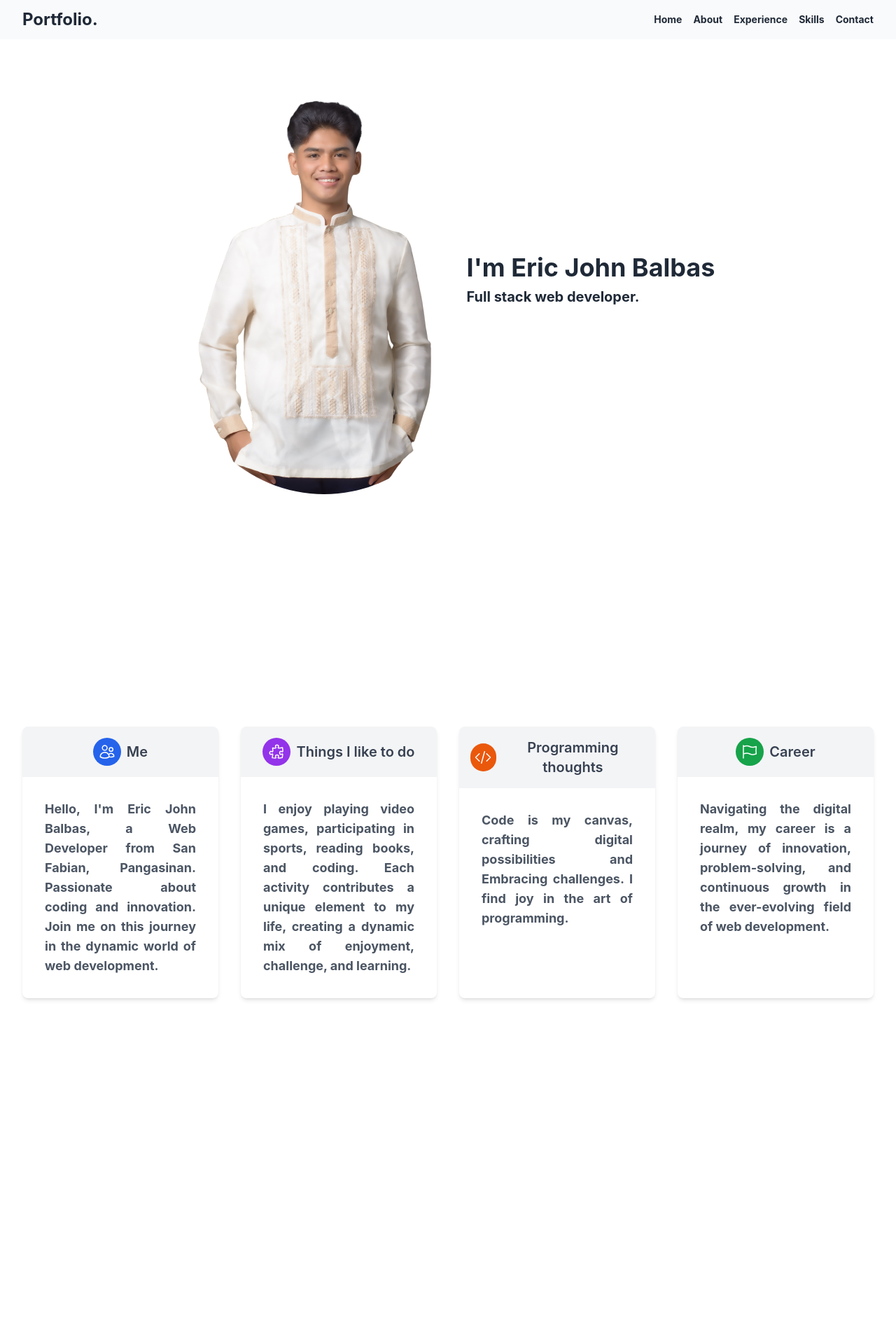
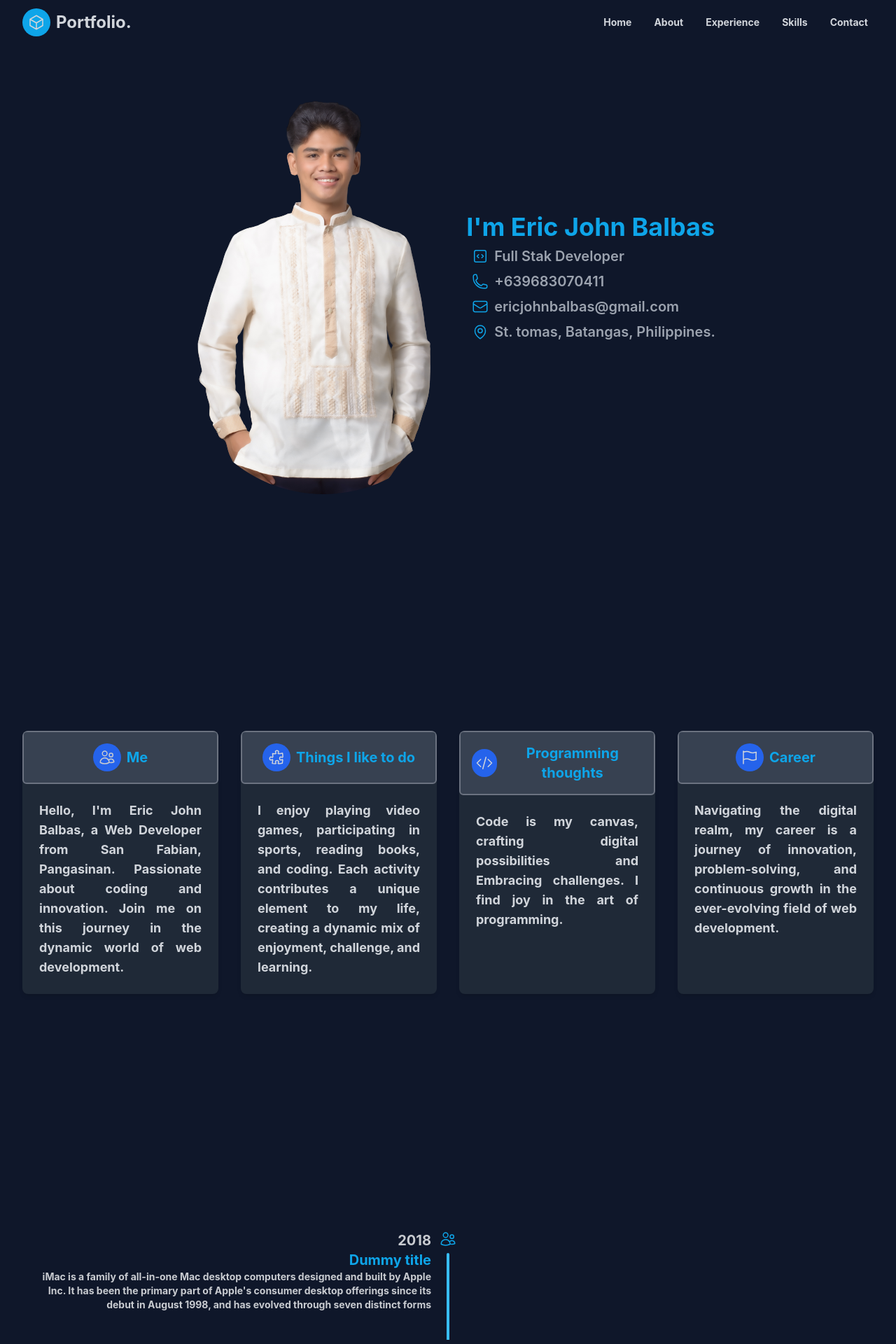
Before and after one commit to ericbalbas/react, a React (Create React App) app: page / in a window 1280 px wide. Shown: the top 1920 px of the page at 70% size. Built offline with nearby package versions, Linux system fonts and the light colour scheme.

Commit message:
Trying night theme

```diff
--- a/package.json
+++ b/package.json
@@ -45,6 +45,7 @@
   },
   "devDependencies": {
     "@babel/plugin-proposal-private-property-in-object": "^7.21.11",
+    "daisyui": "^4.5.0",
     "gh-pages": "^6.1.1"
   }
 }
--- a/src/components/Navbar.js
+++ b/src/components/Navbar.js
@@ -1,6 +1,13 @@
 import React, { useState, useEffect } from "react";
 import { Link } from "react-scroll";
 import Dropdown from "./NavbarSimple"; // Assume you have a DropdownMenu component
+import {
+  UsersIcon,
+  PuzzlePieceIcon,
+  CodeBracketIcon,
+  FlagIcon,
+  CubeIcon
+} from "@heroicons/react/24/outline";
 
 const navigator = [
   { label: "Home", link: "home" },
@@ -33,10 +40,26 @@ const Navbar = () => {
   }, []);
 
   return (
-    <nav className="bg-gray-50 px-8 py-3 fixed w-full top-0 z-10">
+    <nav className="px-8 py-3 fixed w-full top-0 z-10" data-theme="night">
       <div className="container mx-auto flex justify-between items-center">
-        <div className="text-gray-800 text-2xl font-bold hover:animate-bounce navigator">
-          Portfolio.
+        <div
+          className="flex items-center text-gray-300 text-2xl font-bold hover:animate-bounce navigator"
+          data-theme="night"
+        >
+          <div
+            className={`bg-sky-500 h-10 w-10 flex items-center justify-center rounded-full mr-2 header-icon`}
+            data-aos="fade-right"
+            data-aos-delay={`${700}`}
+          >
+            <CubeIcon className="h-6 w-6 text-gray-300 icon z-10" />
+          </div>
+          <span
+            className="hidden sm:inline"
+            data-aos="fade-left"
+            data-aos-delay={`${700}`}
+          >
+            Portfolio.
+          </span>
         </div>
         <div className="links-container">
           {isMobile ? (
@@ -44,13 +67,16 @@ const Navbar = () => {
           ) : (
             <ul className="flex space-x-4 text-sm">
               {navigator.map((element, index) => (
-                <li key={index} className="text-gray-800">
+                <li
+                  key={index}
+                  className="text-gray-300 active:text-blue-700 navigator transition duration-100 ease-in-out transform hover:scale-105 hover:text-sky-500"
+                >
                   <Link
                     to={element.link}
                     spy={true}
                     smooth={true}
                     duration={500}
-                    className="hover:text-gray-500 navigator"
+                    className="focus:ring-2 focus:ring-offset-2 focus:ring-offset-gray-700 p-2 navigator transition duration-300 ease-in-out transform hover:scale-105"
                   >
                     {element.label}
                   </Link>
--- a/src/components/Section.js
+++ b/src/components/Section.js
@@ -3,26 +3,38 @@ import Typed from "typed.js";
 import myPicture from "../assets/me2.png";
 import AOS from 'aos';
 import 'aos/dist/aos.css'; // Import the AOS styles
-import { UsersIcon,PuzzlePieceIcon,CodeBracketIcon, FlagIcon } from "@heroicons/react/24/outline";
+import { UsersIcon,PuzzlePieceIcon,CodeBracketIcon,FlagIcon,PhoneIcon, EnvelopeIcon, CodeBracketSquareIcon,MapPinIcon } from "@heroicons/react/24/outline";
+
+
 
 const Card = ({ title, description, icon , color, delay  }) => {
+
+  const gradient = {
+    blue: "bg-gradient-to-r from-blue-400 via-blue-500 to-blue-600",
+    purple: "bg-gradient-to-r from-purple-400 via-purple-500 to-purple-600",
+    orange: "bg-gradient-to-r from-orange-400 via-orange-500 to-orange-600",
+    green: "bg-gradient-to-r from-green-400 via-green-500 to-green-600",
+  };
+
   return (
     <div
-      className="max-w-md mx-auto bg-white rounded-lg overflow-hidden shadow-md mb-4"
+      className="max-w-md mx-auto rounded-lg overflow-hidden shadow-md mb-4 bg-gray-800"
       data-aos="fade-right"
       data-aos-delay={`${delay}`}
     >
       {/* Card Header */}
-      <div className="bg-gray-100 p-4 flex items-center justify-center card-header">
+      <div
+        className={`p-4 flex items-center justify-center card-header bg-gray-700 border-2 rounded-md border-gray-500`}
+      >
         <div
-          className={` ${color} h-10 w-10 flex items-center justify-center rounded-full mr-2 header-icon`}
+          className={`bg-blue-600 h-10 w-10 flex items-center justify-center rounded-full mr-2 header-icon`}
           data-aos="slide-right"
           data-aos-delay={`${700}`}
         >
           {icon}
         </div>
         <h2
-          className="text-xl font-semibold text-gray-700 card-text-header"
+          className="text-xl font-bold text-sky-500  card-text-header"
           data-aos="slide-left"
           data-aos-delay={`${700}`}
         >
@@ -31,9 +43,9 @@ const Card = ({ title, description, icon , color, delay  }) => {
       </div>
 
       {/* Card Body */}
-      <div className="p-4 card-body">
+      <div className={`p-2 card-body`}>
         <p
-          className="text-lg text-gray-600 py-4 px-4 text-justify card-text-body"
+          className="text-lg text-gray-300 py-4 px-4 text-justify card-text-body"
           data-aos="fade-down"
           data-aos-delay={`${700}`}
         >
@@ -44,6 +56,24 @@ const Card = ({ title, description, icon , color, delay  }) => {
   );
 };
 
+const TimeLine = ({ count, year, icon, title, description }) => {
+  const position = count % 2 == 0 ? "start" : "end";
+  return (
+    <li>
+      <div className="timeline-middle p-2">{icon}</div>
+      <div
+        className={`timeline-${position} md:text-${
+          count % 2 == 0 ? "end" : "start"
+        } mb-10`}
+      >
+        <time className="text-xl ">{year}</time>
+        <div className="text-xl text-sky-500">{title}</div>
+        {description}
+      </div>
+      <hr className="w-5 h-5 bg-primary" />
+    </li>
+  );
+};
 
 
 const Section = () => {
@@ -55,7 +85,7 @@ const Section = () => {
      {
        title: "Me",
        delay: "300",
-       icon: <UsersIcon className="h-6 w-6 text-white icon" />,
+       icon: <UsersIcon className="h-6 w-6text-gray-300 icon" />,
        color: "bg-blue-600",
        description:
          "Hello, I'm Eric John Balbas, a Web Developer from San Fabian, Pangasinan. Passionate about coding and innovation. Join me on this journey in the dynamic world of web development.",
@@ -63,7 +93,7 @@ const Section = () => {
      {
        title: "Things I like to do",
        delay: "450",
-       icon: <PuzzlePieceIcon className="h-6 w-6 text-white icon" />,
+       icon: <PuzzlePieceIcon className="h-6 w-6 text-gray-300 icon" />,
        color: "bg-purple-600",
        description:
          "I enjoy playing video games, participating in sports, reading books, and coding. Each activity contributes a unique element to my life, creating a dynamic mix of enjoyment, challenge, and learning.",
@@ -71,20 +101,62 @@ const Section = () => {
      {
        title: "Programming thoughts",
        delay: "550",
-       icon: <CodeBracketIcon className="h-6 w-6 text-white icon" />,
-       color: "bg-orange-600",
+       icon: <CodeBracketIcon className="h-6 w-6 text-gray-300 icon" />,
+       color: "bg-violet-600",
        description:
          "Code is my canvas, crafting digital possibilities and Embracing challenges. I find joy in the art of programming.",
      },
      {
        title: "Career",
        delay: "650",
-       icon: <FlagIcon className="h-6 w-6 text-white icon" />,
-       color: "bg-green-600",
+       icon: <FlagIcon className="h-6 w-6 text-gray-300 icon" />,
+       color: "bg-sky-600",
        description:
          "Navigating the digital realm, my career is a journey of innovation, problem-solving, and continuous growth in the ever-evolving field of web development.",
      },
      // Add more cards as needed
+   ];
+
+   const TimelineData = [
+     {
+       year: "2018",
+       icon: <UsersIcon className="h-6 w-6 text-sky-500 icon " />,
+       title: "Dummy title",
+       description: (
+         <p class="text-sm">
+           iMac is a family of all-in-one Mac desktop computers designed and
+           built by Apple Inc. It has been the primary part of Apple's consumer
+           desktop offerings since its debut in August 1998, and has evolved
+           through seven distinct forms
+         </p>
+       ),
+     },
+     {
+       year: "2022",
+       icon: <UsersIcon className="h-6 w-6 text-sky-500 icon " />,
+       title: "Dummy title",
+       description: (
+         <p class="text-sm">
+           iMac is a family of all-in-one Mac desktop computers designed and
+           built by Apple Inc. It has been the primary part of Apple's consumer
+           desktop offerings since its debut in August 1998, and has evolved
+           through seven distinct forms
+         </p>
+       ),
+     },
+     {
+       year: "2023",
+       icon: <UsersIcon className="h-6 w-6 text-sky-500 icon " />,
+       title: "Dummy title",
+       description: (
+         <p class="text-sm">
+           iMac is a family of all-in-one Mac desktop computers designed and
+           built by Apple Inc. It has been the primary part of Apple's consumer
+           desktop offerings since its debut in August 1998, and has evolved
+           through seven distinct forms
+         </p>
+       ),
+     },
    ];
 
 
@@ -107,16 +179,39 @@ const Section = () => {
             data-aos-delay="600"
           />
           <div
-            className="text-left text-gray-800 profile"
+            className="text-left profile"
             data-aos="fade-down-right"
             data-aos-delay="600"
           >
-            <h1 id="typed-h1" className="text-4xl font-bold mb-2">
+            <h1 id="typed-h1" className="text-4xl text-sky-500 font-bold mb-2">
               I'm Eric John Balbas
             </h1>
-            <p id="typed-p" className="text-xl">
-              Full stack web developer.
-            </p>
+            <div className="flex items-center ps-2 mb-2">
+              <CodeBracketSquareIcon className="w-6 h-6 mr-2 text-sky-500" />
+              <p id="typed-p" className="text-xl font-semibold text-gray-400">
+                Full Stak Developer
+              </p>
+            </div>
+            <div className="flex items-center ps-2  mb-2">
+              <PhoneIcon className="w-6 h-6 mr-2 text-sky-500" />
+              <p id="typed-p" className="text-xl font-semibold text-gray-400">
+                +639683070411
+              </p>
+            </div>
+
+            <div className="flex items-center ps-2 mb-2">
+              <EnvelopeIcon className="w-6 h-6 mr-2 text-sky-500" />
+              <p id="typed-p" className="text-xl font-semibold text-gray-400">
+                ericjohnbalbas@gmail.com
+              </p>
+            </div>
+
+            <div className="flex items-center ps-2 mb-2">
+              <MapPinIcon className="w-6 h-6 mr-2 text-sky-500" />
+              <p id="typed-p" className="text-xl font-semibold text-gray-400">
+                St. tomas, Batangas, Philippines.
+              </p>
+            </div>
           </div>
         </div>
       </section>
@@ -150,8 +245,79 @@ const Section = () => {
         id="experience"
         className="h-screen flex flex-col justify-center items-center text-center"
       >
-        <h2 className="text-4xl font-bold">Experience</h2>
-        <p>Explore our professional journey...</p>
+        <div className="container mx-auto px-8" id="experience-card">
+          <ul className="timeline timeline-snap-icon max-md:timeline-compact timeline-vertical">
+            {/* <li>
+              <div className="timeline-middle">
+                <svg
+                  xmlns="http://www.w3.org/2000/svg"
+                  viewBox="0 0 20 20"
+                  fill="currentColor"
+                  className="h-5 w-5"
+                >
+                  <path
+                    fillRule="evenodd"
+                    d="M10 18a8 8 0 100-16 8 8 0 000 16zm3.857-9.809a.75.75 0 00-1.214-.882l-3.483 4.79-1.88-1.88a.75.75 0 10-1.06 1.061l2.5 2.5a.75.75 0 001.137-.089l4-5.5z"
+                    clipRule="evenodd"
+                  />
+                </svg>
+              </div>
+              <div className="timeline-start md:text-end mb-10">
+                <time className="font-mono italic">1984</time>
+                <div className="text-lg font-black">
+                  First Macintosh computer
+                </div>
+                The Apple Macintosh—later rebranded as the Macintosh 128K—is the
+                original Apple Macintosh personal computer. It played a pivotal
+                role in establishing desktop publishing as a general office
+                function. The motherboard, a 9 in (23 cm) CRT monitor, and a
+                floppy drive were housed in a beige case with integrated
+                carrying handle; it came with a keyboard and single-button
+                mouse.
+              </div>
+              <hr />
+            </li>
+            <li>
+              <hr />
+              <div className="timeline-middle">
+                <svg
+                  xmlns="http://www.w3.org/2000/svg"
+                  viewBox="0 0 20 20"
+                  fill="currentColor"
+                  className="h-5 w-5"
+                >
+                  <path
+                    fillRule="evenodd"
+                    d="M10 18a8 8 0 100-16 8 8 0 000 16zm3.857-9.809a.75.75 0 00-1.214-.882l-3.483 4.79-1.88-1.88a.75.75 0 10-1.06 1.061l2.5 2.5a.75.75 0 001.137-.089l4-5.5z"
+                    clipRule="evenodd"
+                  />
+                </svg>
+              </div>
+              <div className="timeline-end mb-10">
+                <time className="font-mono italic">1998</time>
+                <div className="text-lg font-black">iMac</div>
+                iMac is a family of all-in-one Mac desktop computers designed
+                and built by Apple Inc. It has been the primary part of Apple's
+                consumer desktop offerings since its debut in August 1998, and
+                has evolved through seven distinct forms
+              </div>
+              <hr />
+            </li> */}
+            {TimelineData.map((data, index) => {
+              console.log(index); // Log the index/key
+              return (
+                <TimeLine
+                  key={index}
+                  count={index}
+                  year={data.year}
+                  icon={data.icon}
+                  title={data.title}
+                  description={data.description}
+                />
+              );
+            })}
+          </ul>
+        </div>
       </section>
 
       {/* Section 4: Skills */}
--- a/tailwind.config.js
+++ b/tailwind.config.js
@@ -1,9 +1,8 @@
 /** @type {import('tailwindcss').Config} */
 module.exports = {
-
-  content: ['./src/**/*.{js,jsx,ts,tsx}', './public/index.html'],
-  theme: {
-    extend: {},
+  content: ["./src/**/*.{js,jsx,ts,tsx}", "./public/index.html"],
+  daisyui: {
+    themes: ['night'],
   },
-  plugins: [],
-}
+  plugins: [require("daisyui")],
+};
```
Also changed, not shown: src/components/NavbarSimple.js (+4 -4 lines), 1 other file (tests, documents, lock files or other folders).
